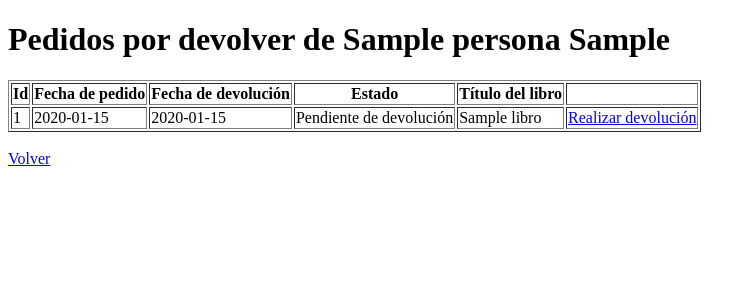
After one commit to guillermodolan/tp-biblioteca-soporte, a Flask app: page /clientes_en_devolucion/1 in a window 1280 px wide. The commit adds this page. Shown: the top 300 px of the page, without its empty margins (0-756 px from the left). Run offline with Flask 3, Linux system fonts and the light colour scheme; tables that the repository leaves empty hold one stand-in row (values such as "Sample post").

Commit message:
Función de devolución de libros terminada

```diff
--- a/app.py
+++ b/app.py
@@ -116,7 +116,7 @@ def enviar_correo_dos_dias_antes():
 
         # Envía el correo
         mail.send(msg)
-    return render_template('mensaje.html', mensaje='Correo enviado')
+    return render_template('mensaje.html', mensaje='Correos enviados')
 
 
 @app.route('/get_all_personas')
@@ -180,8 +180,11 @@ def historial_libros():
 @app.route('/eliminar_persona/<int:id>')
 def delete_persona(id):
     try:
+        persona_logueada = obtener_persona_logueada()
         PersonaLogic.delete_persona(id)
-        return redirect(url_for('get_all_personas'))
+        return render_template('mensaje.html',
+                               mensaje='Persona eliminada correctamente',
+                               persona_logueda=persona_logueada)
     except IntegrityError as e:
         raise e
     except ObjectDeletedError as e:
@@ -192,6 +195,7 @@ def delete_persona(id):
 
 @app.route('/agregar_persona', methods=['GET', 'POST'])
 def add_persona():
+    persona_logueada = obtener_persona_logueada()
     persona = Persona()
     registro_form = RegistroForm(obj=persona)
     if request.method == 'POST':
@@ -200,21 +204,33 @@ def add_persona():
             Persona.establece_contraseña(persona, contraseña)
             registro_form.populate_obj(persona)
             PersonaLogic.add_persona(persona)
-        return redirect(url_for('get_all_personas'))
+            return render_template('mensaje.html',
+                                   mensaje='Persona insertada correctamente',
+                                   persona_logueda=persona_logueada)
+        else:
+            return render_template('mensaje.html',
+                                   mensaje='Error al insertar persona',
+                                   persona_logueda=persona_logueada)
     return render_template('alta_persona.html', persona_agregar=registro_form)
 
 
 @app.route('/editar_persona/<int:id>', methods=['GET', 'POST'])
 def update_persona(id):
     try:
+        persona_logueada = obtener_persona_logueada()
         persona = PersonaLogic.get_one_persona(id)
         registro_form = RegistroForm(obj=persona)
         if request.method == 'POST':
             if registro_form.validate_on_submit():
                 registro_form.populate_obj(persona)
-                # El método update_cliente(id) de la capa de lógica devuelve un mensaje de éxito
-                mensaje = PersonaLogic.update_persona(persona)
-                return redirect(url_for('get_all_personas'))
+                PersonaLogic.update_persona(persona)
+                return render_template('mensaje.html',
+                                       mensaje='Persona actualizada correctamente',
+                                       persona_logueda=persona_logueada)
+            else:
+                return render_template('mensaje.html',
+                                       mensaje='Error al actualizar persona',
+                                       persona_logueda=persona_logueada)
         return render_template('editar_persona.html', persona_editar=registro_form)
     except NotFound as e:
         raise e
@@ -452,9 +468,11 @@ def confirmar_pedido():
     else:
         return render_template('mensaje.html', mensaje='')
 
+
 @app.route('/estadisticas')
 def estadisticas():
     return render_template('estadisticas.html')
+
 
 @app.route('/input_fecha_autor_mas_leido')
 def input_fecha_autor_mas_leido():
@@ -469,12 +487,42 @@ def autor_mas_leido():
         AutorMasLeidoEnUnMesGrafico.crea_grafico(mes, año)
     return render_template('mensaje.html', mensaje='Hecho')
 
+
 @app.route('/realizar_devolucion')
 def realizar_devolucion():
+    persona_logueada = obtener_persona_logueada()
     clientes_devolucion = PersonaLogic.get_clientes_con_pedidos_pendientes()
     if clientes_devolucion is not None:
         return render_template('clientes_pendientes_devolucion.html',
                                clientes=clientes_devolucion)
     else:
         return render_template('mensaje.html',
-                               mensaje='No hay clientes pendientes de devolución')
+                               mensaje='No hay clientes pendientes de devolución',
+                               persona_logueada=persona_logueada)
+
+
+@app.route('/clientes_en_devolucion/<int:id>')
+def clientes_en_devolucion(id):
+    # Obtengo al cliente
+    cliente = PersonaLogic.get_one_persona(id)
+    pedidos_para_devolver = PedidoLogic.get_pedidos_by_persona_pendientes(cliente)
+    return render_template('pedidos_para_devolver.html', cliente=cliente,
+                           pedidos_para_devolver=pedidos_para_devolver)
+
+@app.route('/finaliza_devolucion/<int:id>')
+def finaliza_devolucion(id):
+    persona_logueada = obtener_persona_logueada()
+    pedido = PedidoLogic.get_one_pedido(id)
+    pedido.estado = False
+    PedidoLogic.update_pedido()
+    return render_template('mensaje.html',
+                           mensaje='Devolución realizada correctamente',
+                           persona_logueada=persona_logueada)
+
+
+def obtener_persona_logueada():
+    # Método para obtener la persona que está logueda en la sesión
+    persona_data = session.get('persona_logueda')
+    if persona_data:
+        persona_logueda = Persona.from_dict(persona_data)
+        return persona_logueda
--- a/data/data_pedido.py
+++ b/data/data_pedido.py
@@ -1,3 +1,8 @@
+from sqlite3 import IntegrityError
+
+from sqlalchemy.exc import DBAPIError
+from sqlalchemy.orm.exc import StaleDataError, FlushError
+
 from entity_models.pedido_model import Pedido
 from data.database import Database
 
@@ -36,3 +41,16 @@ class DataPedido():
     def get_pedidos_2_dias_de_devolucion(cls, fecha):
         pedidos = Pedido.query.filter_by(fecha_devolucion=fecha).all()
         return pedidos
+
+    @classmethod
+    def update_pedido(cls):
+        try:
+            Database.db.session.commit()
+        except IntegrityError as e:
+            raise e
+        except StaleDataError as e:
+            raise e
+        except FlushError as e:
+            raise e
+        except DBAPIError as e:
+            raise e
--- a/data/data_persona.py
+++ b/data/data_persona.py
@@ -103,7 +103,7 @@ class DataPersona:
             raise e
 
     @classmethod
-    def update_persona(cls, persona):
+    def update_persona(cls):
         try:
             Database.db.session.commit()
         except IntegrityError as e:
--- a/logic/libro_logic.py
+++ b/logic/libro_logic.py
@@ -19,7 +19,6 @@ class LibroLogic:
     @classmethod
     def update_existencia(cls):
         DataLibro.update_existencia()
-        return 'Existencia actualizada'
 
     @classmethod
     def delete_libro(cls, id):
--- a/logic/pedido_logic.py
+++ b/logic/pedido_logic.py
@@ -18,6 +18,16 @@ class PedidoLogic:
         return pedidos
 
     @classmethod
+    def get_pedidos_by_persona_pendientes(cls, persona):
+        pedidos_pendientes = []
+        pedidos = DataPedido.get_pedidos_by_persona(persona)
+        for ped in pedidos:
+            if ped.estado == True:
+                pedidos_pendientes.append(ped)
+        return pedidos_pendientes
+
+
+    @classmethod
     def add_pedido(cls, pedido):
         DataPedido.add_pedido(pedido)
 
@@ -29,3 +39,7 @@ class PedidoLogic:
     def get_pedidos_2_dias_de_devolucion(cls, fecha):
         pedidos = DataPedido.get_pedidos_2_dias_de_devolucion(fecha)
         return pedidos
+
+    @classmethod
+    def update_pedido(cls):
+        DataPedido.update_pedido()
--- a/logic/persona_logic.py
+++ b/logic/persona_logic.py
@@ -117,13 +117,9 @@ class PersonaLogic:
             raise e
 
     @classmethod
-    def update_persona(cls, persona):
-        global mensaje
+    def update_persona(cls):
         try:
-            DataPersona.update_persona(persona)
-            mensaje = f'Cliente {persona.nombre} {persona.apellido} actualizada exitosamente'
-            app.logger.debug(mensaje)
-            return mensaje
+            DataPersona.update_persona()
         except IntegrityError as e:
             raise e
         except StaleDataError as e:
--- a/templates/clientes_pendientes_devolucion.html
+++ b/templates/clientes_pendientes_devolucion.html
@@ -29,7 +29,7 @@
                     <td>{{per.email}}</td>
                     <td>{{per.nombre_usuario}}</td>
                     <td>{{per.telefono}}</td>
-                    <td><a href="{{url_for('update_persona', id=per.id)}}">Realizar una devolución</a></td>
+                    <td><a href="{{url_for('clientes_en_devolucion', id=per.id)}}">Realizar una devolución</a></td>
                 </tr>
             {% endfor %}
         </tbody>
--- a/templates/listado_personas.html
+++ b/templates/listado_personas.html
@@ -18,6 +18,7 @@
                 <th>Nombre de usuario</th>
                 <th>Teléfono</th>
                 <th></th>
+                <th></th>
             </tr>
         </thead>
         <tbody>
@@ -30,6 +31,7 @@
                     <td>{{per.nombre_usuario}}</td>
                     <td>{{per.telefono}}</td>
                     <td><a href="{{url_for('update_persona', id=per.id)}}">Editar</a></td>
+                    <td><a href="{{url_for('delete_persona', id=per.id)}}">Eliminar</a></td>
                 </tr>
             {% endfor %}
         </tbody>
--- a/templates/mensaje.html
+++ b/templates/mensaje.html
@@ -7,6 +7,8 @@
 <body>
 <p>{{mensaje}}</p>
 <a href="{{url_for('home')}}">Volver al inicio</a>
-<a href="{{url_for('alquiler_libros')}}">Alquilar libro</a>
+{% if persona_logueada.tipo_persona == 'cliente' %}
+    <a href="{{url_for('alquiler_libros')}}">Alquilar libro</a>
+{% endif %}
 </body>
 </html>
--- /dev/null
+++ b/templates/pedidos_para_devolver.html
@@ -0,0 +1,42 @@
+<!DOCTYPE html>
+<html lang="en">
+<head>
+    <meta charset="UTF-8">
+    <title>Pedidos a devolver</title>
+</head>
+<body>
+<h1>Pedidos por devolver de {{cliente.nombre}} {{cliente.apellido}}</h1>
+
+<div>
+    <table border="1">
+        <thead>
+            <tr>
+                <th>Id</th>
+                <th>Fecha de pedido</th>
+                <th>Fecha de devolución</th>
+                <th>Estado</th>
+                <th>Título del libro</th>
+                <th></th>
+            </tr>
+        </thead>
+        <tbody>
+            {% for ped in pedidos_para_devolver %}
+                <tr>
+                    <td>{{ped.numero_pedido}}</td>
+                    <td>{{ped.fecha_pedido}}</td>
+                    <td>{{ped.fecha_devolucion}}</td>
+                    {% if ped.estado == True %}
+                        <td>Pendiente de devolución</td>
+                    {% endif %}
+                    <td>{{ped.libro.titulo}}</td>
+                    <td><a href="{{url_for('finaliza_devolucion', id=ped.numero_pedido)}}">Realizar devolución</a></td>
+                </tr>
+            {% endfor %}
+        </tbody>
+    </table>
+</div>
+<br>
+<a href="{{url_for('home')}}">Volver</a>
+
+</body>
+</html>
```
Also changed, not shown: entity_models/pedido_model.py (+22 -0 lines).
